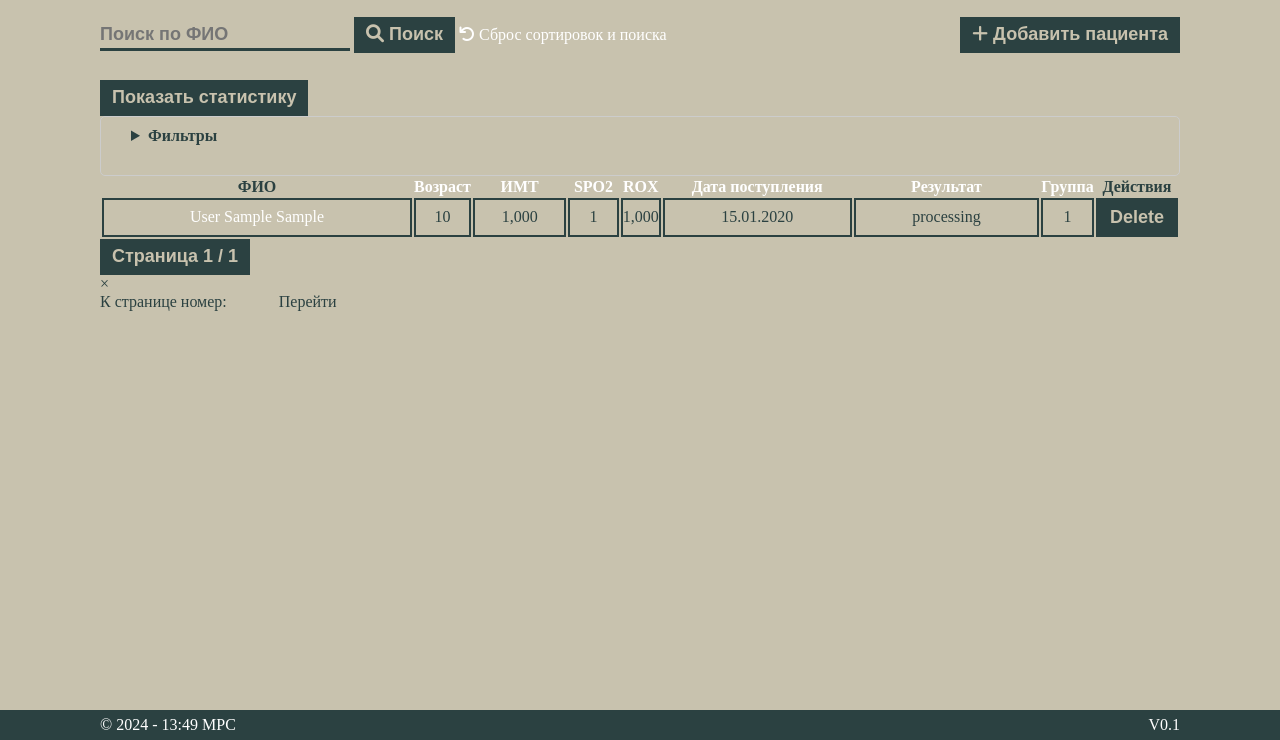
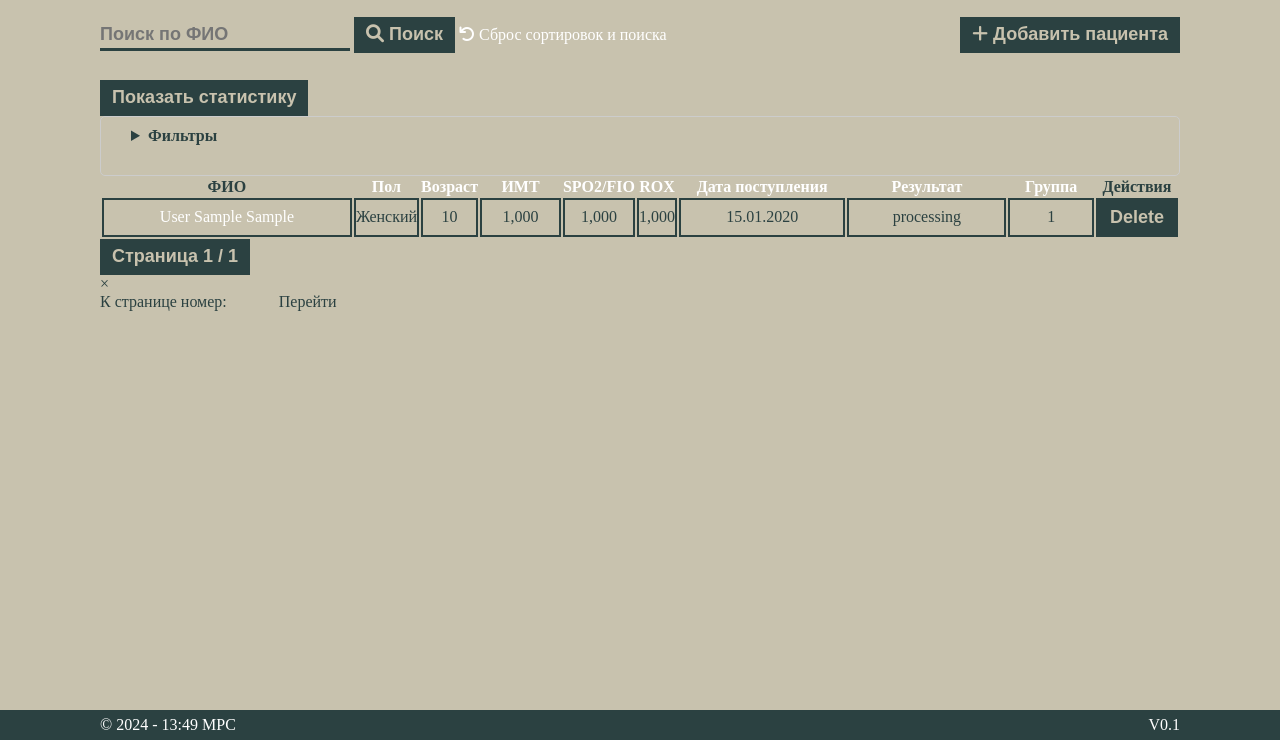
Before and after one commit to skolavsky/diplom_mrs, a Django app: page /clients/clients-list in a window 1280 px wide. Shown: the part 60-800 px from the top of the page. Run offline with Django 4.2, Linux system fonts and the light colour scheme; a user stored in the database is signed in; tables that the repository leaves empty hold one stand-in row (values such as "Sample post").

Commit message:
update: clients-list display
изменил вывод полей на clients_list, сделал вывод пола, мелкие изменения

```diff
--- a/mrs_proj/clients/templates/client_list.html
+++ b/mrs_proj/clients/templates/client_list.html
@@ -28,7 +28,6 @@
     </div>
 </div>
 
-
 <div class="filters">
   <details>
     <summary>Фильтры</summary>
@@ -57,9 +56,10 @@
 <thead>
     <tr class="table">
         <th {% if sort_by == 'personal_info__last_name' %} class="active"{% endif %}><a href="?sort=personal_info__last_name&order={{ next_order }}">ФИО</a></th>
+        <th {% if sort_by == 'personal_info__gender' %} class="active"{% endif %}><a href="?sort=personal_info__gender&order={{ next_order }}">Пол</a></th>
         <th {% if sort_by == 'age' %} class="active"{% endif %}><a href="?sort=age&order={{ next_order }}">Возраст</a></th>
         <th {% if sort_by == 'body_mass_index' %} class="active"{% endif %}><a href="?sort=body_mass_index&order={{ next_order }}">ИМТ</a></th>
-        <th {% if sort_by == 'spo2' %} class="active"{% endif %}><a href="?sort=spo2&order={{ next_order }}">SPO2</a></th>
+        <th {% if sort_by == 'spo2_fio' %} class="active"{% endif %}><a href="?sort=spo2_fio&order={{ next_order }}">SPO2/FIO</a></th>
         <th {% if sort_by == 'rox' %} class="active"{% endif %}><a href="?sort=rox&order={{ next_order }}">ROX</a></th>
         <th {% if sort_by == 'admission_date' %} class="active"{% endif %}><a href="?sort=admission_date&order={{ next_order }}">Дата поступления</a></th>
         <th {% if sort_by == 'result' %} class="active"{% endif %}><a href="?sort=result&order={{ next_order }}">Результат</a></th>
@@ -76,9 +76,14 @@
                     {{ client_data.personal_info }}
                 </a>
             </td>
+            <td class="cell_gender"> {% if client_data.personal_info.gender %}
+                Мужской
+                {% else %}
+                Женский
+                {% endif %}</td>
             <td class="cell_age">{{ client_data.age }}</td>
             <td class="cell_imt">{{ client_data.body_mass_index|floatformat:3 }}</td>
-            <td class="cell_spo">{{ client_data.spo2 }}</td>
+            <td class="cell_spo2_fio">{{ client_data.spo2_fio|floatformat:3 }}</td>
             <td class="cell_rox">{{ client_data.rox|floatformat:3 }}</td>
             <td class="cell_date">{{ client_data.admission_date|date:"d.m.Y" }}</td>
             <td class="cell_res">{{ client_data.get_result_display }}</td>
--- a/mrs_proj/clients/views.py
+++ b/mrs_proj/clients/views.py
@@ -40,8 +40,6 @@ class ClientStatsView(View):
                 'active_clients': active_clients,
                 'ready_in_week': ready_in_week,
                 'percent_ready_in_week': percent_ready_in_week,
-
-                # Другие данные статистики...
             }
             return JsonResponse(stats_data)
         else:
```
